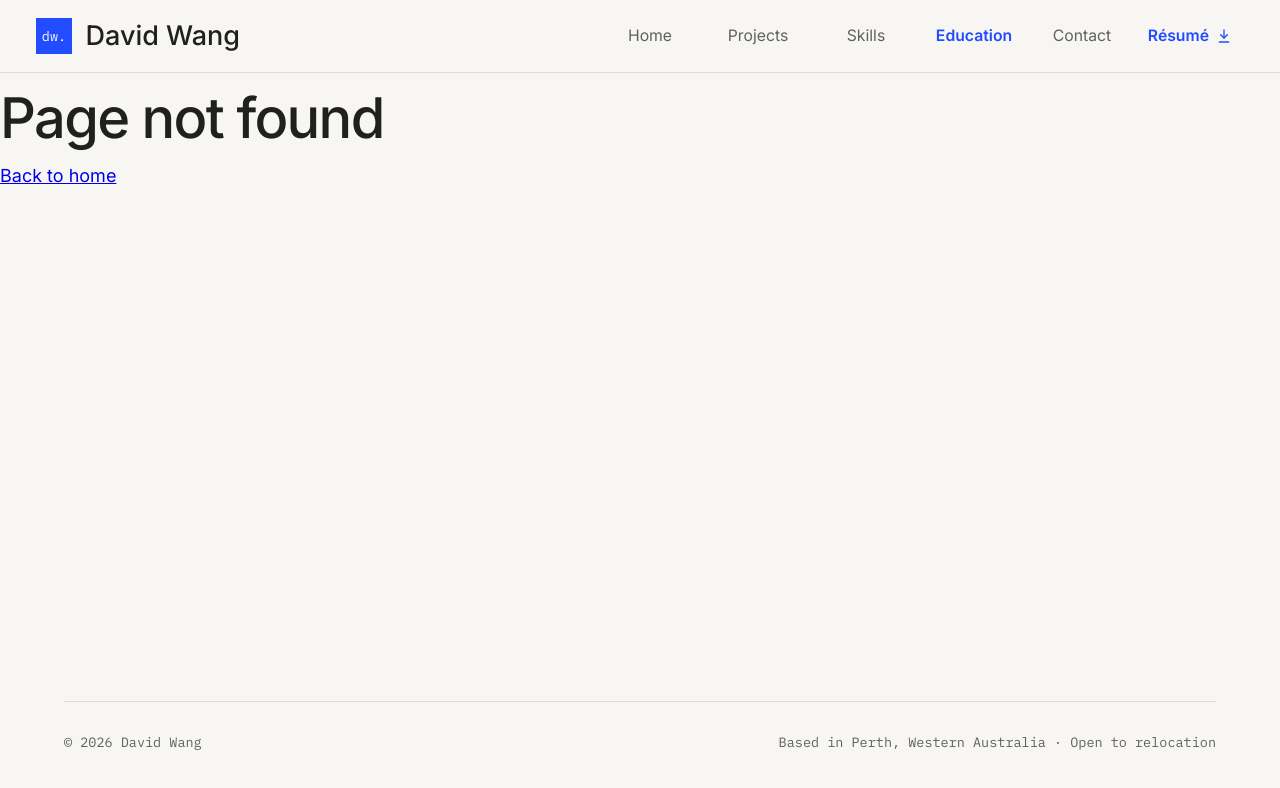
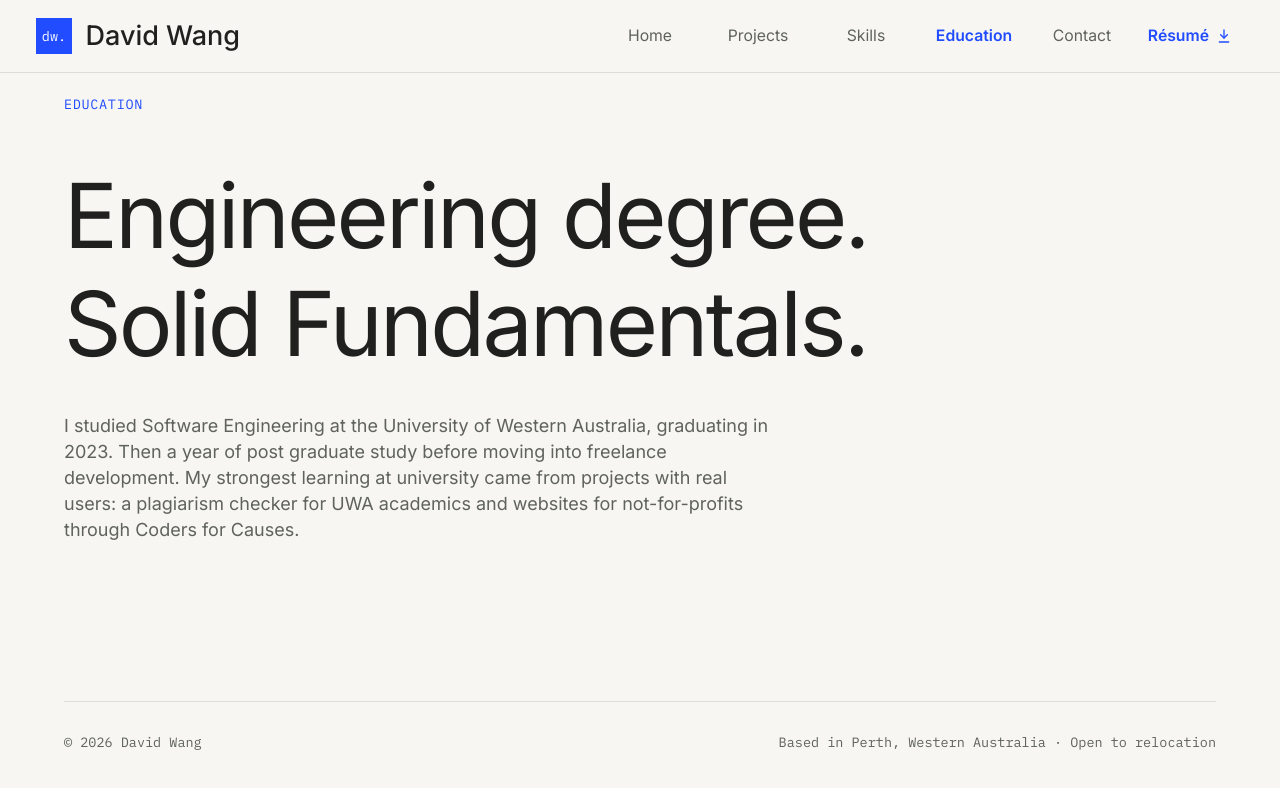
Before and after one commit to daviid-wang/Portfolio, a React (Vite) app in the folder client/: page /education in a window 1280 px wide. Before the commit this address had no page. Shown: the top 788 px of the page. Built offline with nearby package versions, Linux system fonts and the light colour scheme.

Commit message:
Add education page and header

```diff
--- a/client/src/App.tsx
+++ b/client/src/App.tsx
@@ -3,6 +3,7 @@ import LandingPage from './pages/LandingPage'
 import ProjectsPage from './pages/ProjectsPage'
 import SkillsPage from './pages/SkillsPage'
 import ContactPage from './pages/ContactPage'
+import EducationPage from './pages/EducationPage'
 import NotFoundPage from './pages/NotFoundPage'
 import NavBar from './components/NavBar'
 
@@ -21,6 +22,7 @@ function App() {
           <Route path="/projects" element={<ProjectsPage />} />
           <Route path="/skills" element={<SkillsPage />} />
           <Route path="/contact" element={<ContactPage />} />
+          <Route path="/education" element={<EducationPage />} />
           <Route path="*" element={<NotFoundPage />} />
         </Routes>
       </main>
--- /dev/null
+++ b/client/src/pages/EducationPage.css
@@ -0,0 +1,3 @@
+.heading-text {
+  max-width: 40rem;
+}
--- /dev/null
+++ b/client/src/pages/EducationPage.tsx
@@ -0,0 +1,28 @@
+import { useEffect, useState } from 'react'
+
+import Eyebrow from '../components/Eyebrow'
+
+import './EducationPage.css'
+
+function EducationPage() {
+  return (
+    <section className="container">
+      <Eyebrow label="Education" />
+      <header>
+        <h1 className="title">
+          Engineering degree. <br />
+          Solid Fundamentals.
+        </h1>
+        <p className='heading-text'>
+          I studied Software Engineering at the University of Western Australia,
+          graduating in 2023. Then a year of post graduate study before moving
+          into freelance development. My strongest learning at university came
+          from projects with real users: a plagiarism checker for UWA academics
+          and websites for not-for-profits through Coders for Causes.
+        </p>
+      </header>
+    </section>
+  )
+}
+
+export default EducationPage
```
